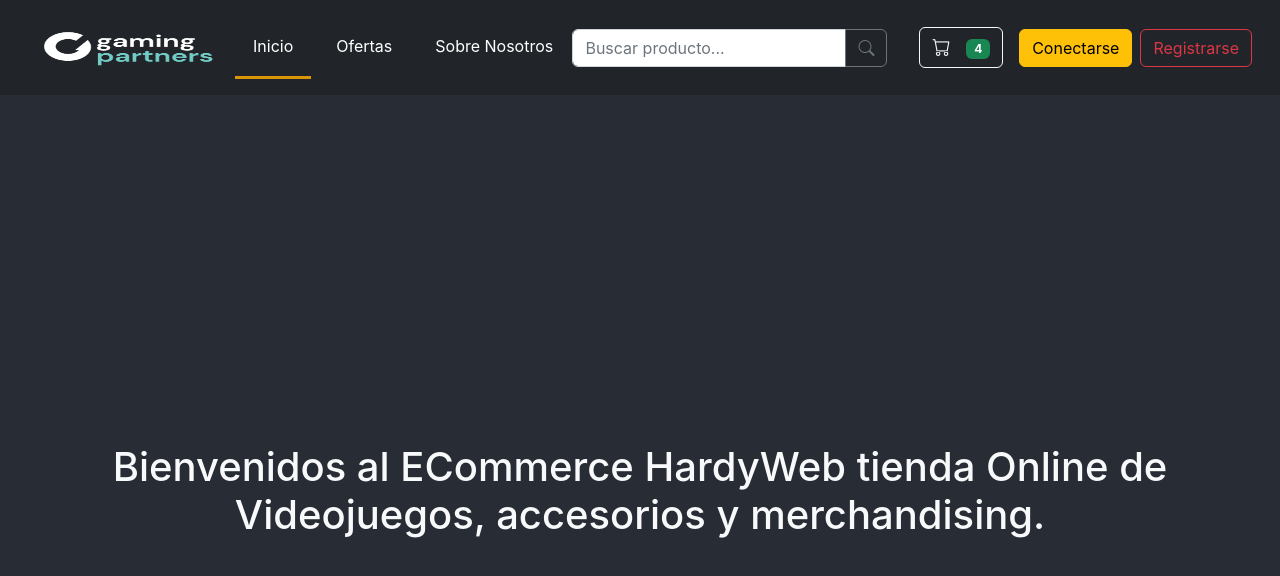
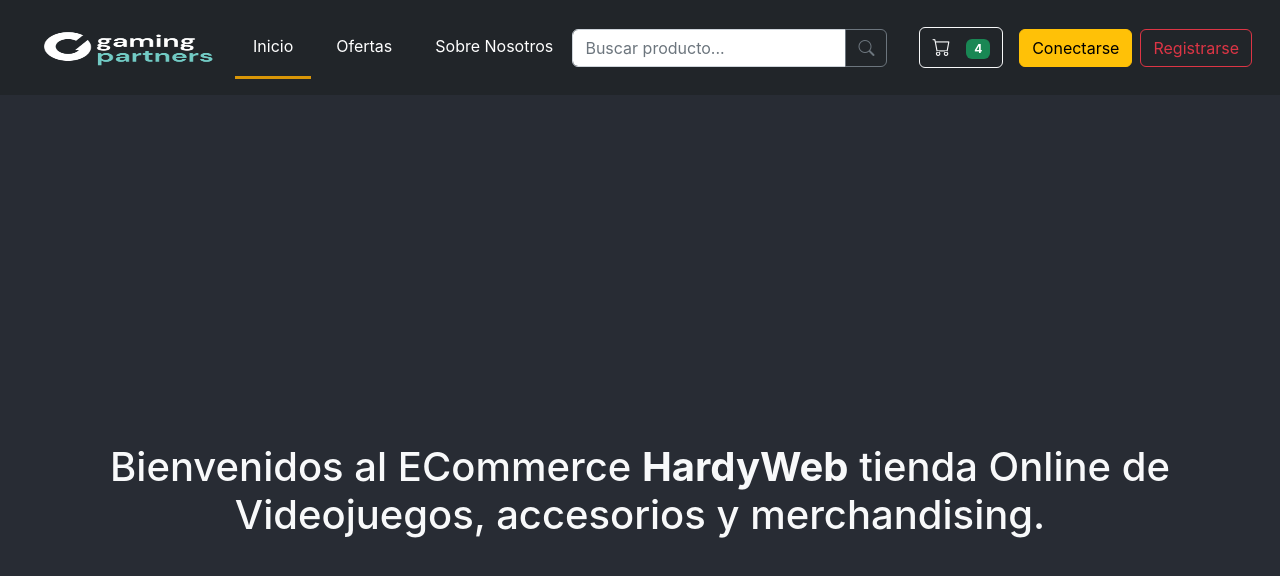
Before and after one commit to adraomar/HardyGames, a React (Create React App) app: page / in a window 1280 px wide. Shown: the top 576 px of the page. Built offline with nearby package versions, Linux system fonts and the light colour scheme.

Commit message:
Agregado negritas al greeting

```diff
--- a/src/components/ItemListContainer/ItemListContainer.jsx
+++ b/src/components/ItemListContainer/ItemListContainer.jsx
@@ -2,7 +2,7 @@ import React from 'react';
 
 const ItemListContainer = (props) => {
     return(
-        <h1 className="h1 text-light"> Bienvenidos al ECommerce {props.titulo} tienda Online de Videojuegos, accesorios y merchandising.</h1>
+        <h1 className="h1 text-light"> Bienvenidos al ECommerce <strong>{props.titulo}</strong> tienda Online de Videojuegos, accesorios y merchandising.</h1>
     );
 }
 
```
